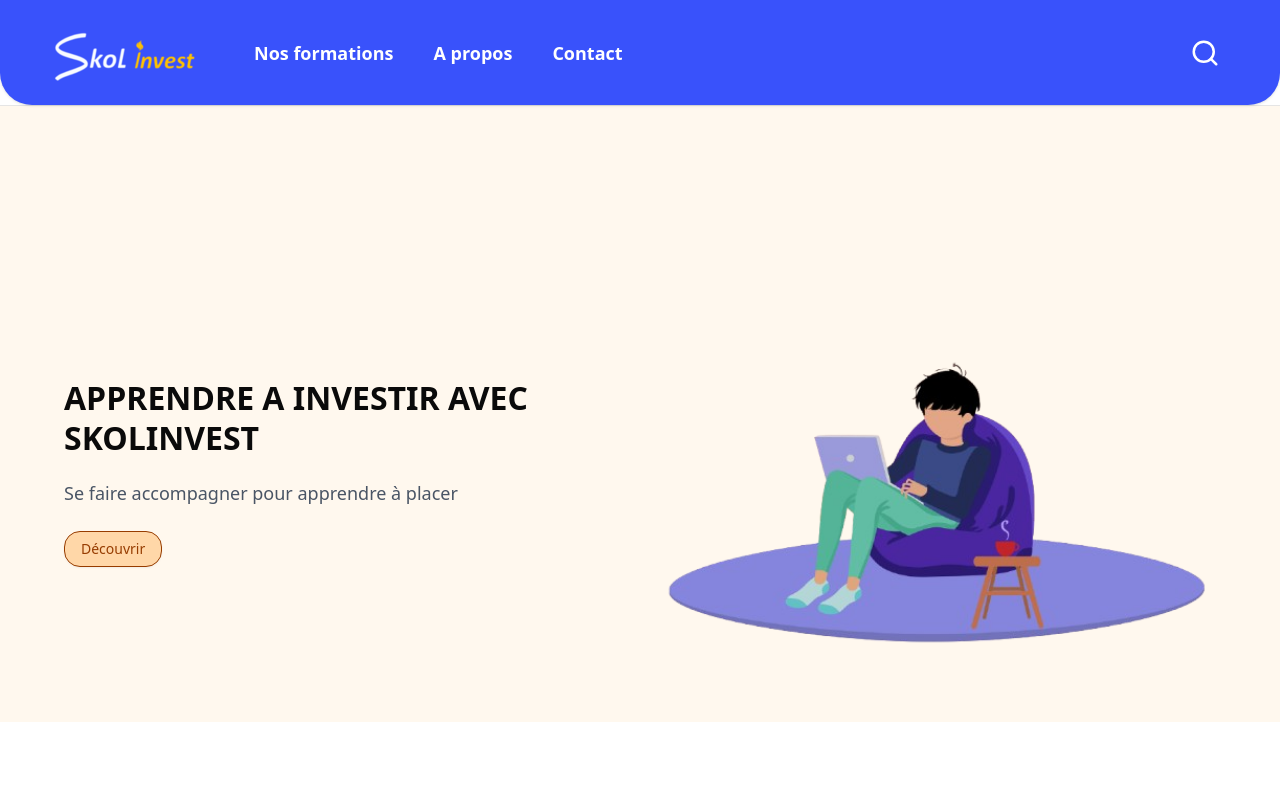
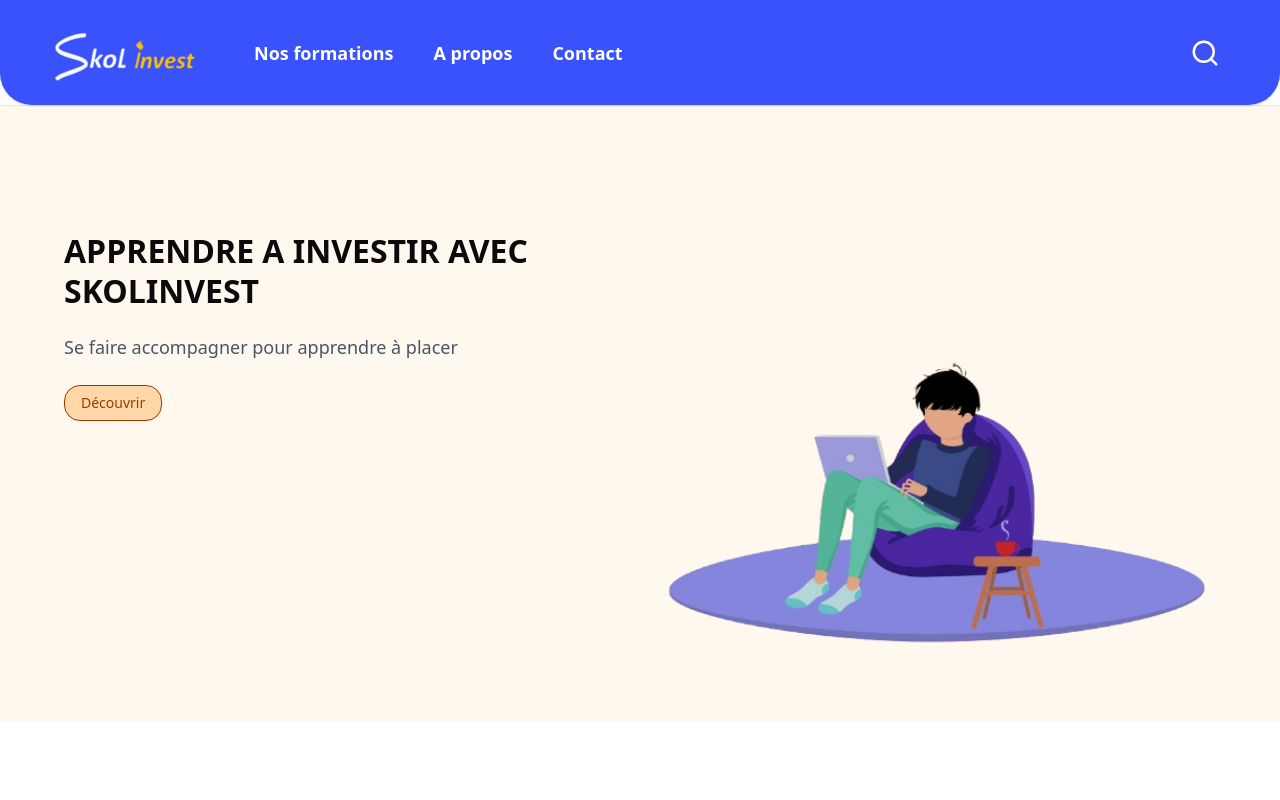
Before and after one commit to Noemie-Gyc/skolinvest, a Next.js app in the folder FRONT/my_front_app/: page / in a window 1280 px wide. Shown: the top 800 px of the page. Built offline with nearby package versions, Linux system fonts and the light colour scheme.

Commit message:
tiny fix on large screens

```diff
--- a/FRONT/my_front_app/src/app/page.tsx
+++ b/FRONT/my_front_app/src/app/page.tsx
@@ -28,8 +28,8 @@
           aria-labelledby="hero-title"
           className="bg-[#FFF8EE] min-h-[60vh] flex items-center px-4 py-12 sm:py-16"
         >
-          <div className="w-full max-w-6xl mx-auto relative grid gap-10 sm:gap-8 md:grid-cols-2 md:items-center">
-            <div className="pt-8 sm:pt-10 md:pt-24">
+          <div className="w-full max-w-6xl mx-auto relative grid gap-10 sm:gap-8 md:grid-cols-2">
+            <div className="md:mt-10">
               <h1
                 id="hero-title"
                 className="text-3xl sm:text-4xl md:text-5xl font-semibold leading-tight"
@@ -48,7 +48,7 @@
                 </Link>
               </DiscoverButton>
             </div>
-            <div className="relative md:col-start-2 md:row-start-1">
+            <div className="relative md:col-start-2 md:row-start-0">
               <Image
                 src="/apprendre-la-finance.png"
                 alt="Illustration élève en formation financière"
@@ -307,14 +307,19 @@
           className="min-h-[60vh] flex flex-col justify-center px-4 py-12 sm:py-16 w-full"
         >
           <div className="w-full max-w-6xl mx-auto flex flex-col gap-10">
-            <h2 id="contact-heading" className="text-2xl font-semibold text-center">
+            <h2
+              id="contact-heading"
+              className="text-2xl font-semibold text-center"
+            >
               LE PROJET D'INVESTIR ? CONTACTEZ-MOI
             </h2>
             {/* Ligne d'icônes centrées */}
             <div className="flex items-center justify-center gap-6 sm:gap-12 flex-wrap">
               <DiscoverButton asChild>
                 <Link href={calendlyUrl} aria-label="Prendre rendez-vous">
-                  <span className="flex items-center gap-2 text-sm font-medium">Rendez-vous</span>
+                  <span className="flex items-center gap-2 text-sm font-medium">
+                    Rendez-vous
+                  </span>
                 </Link>
               </DiscoverButton>
               <Link
```
